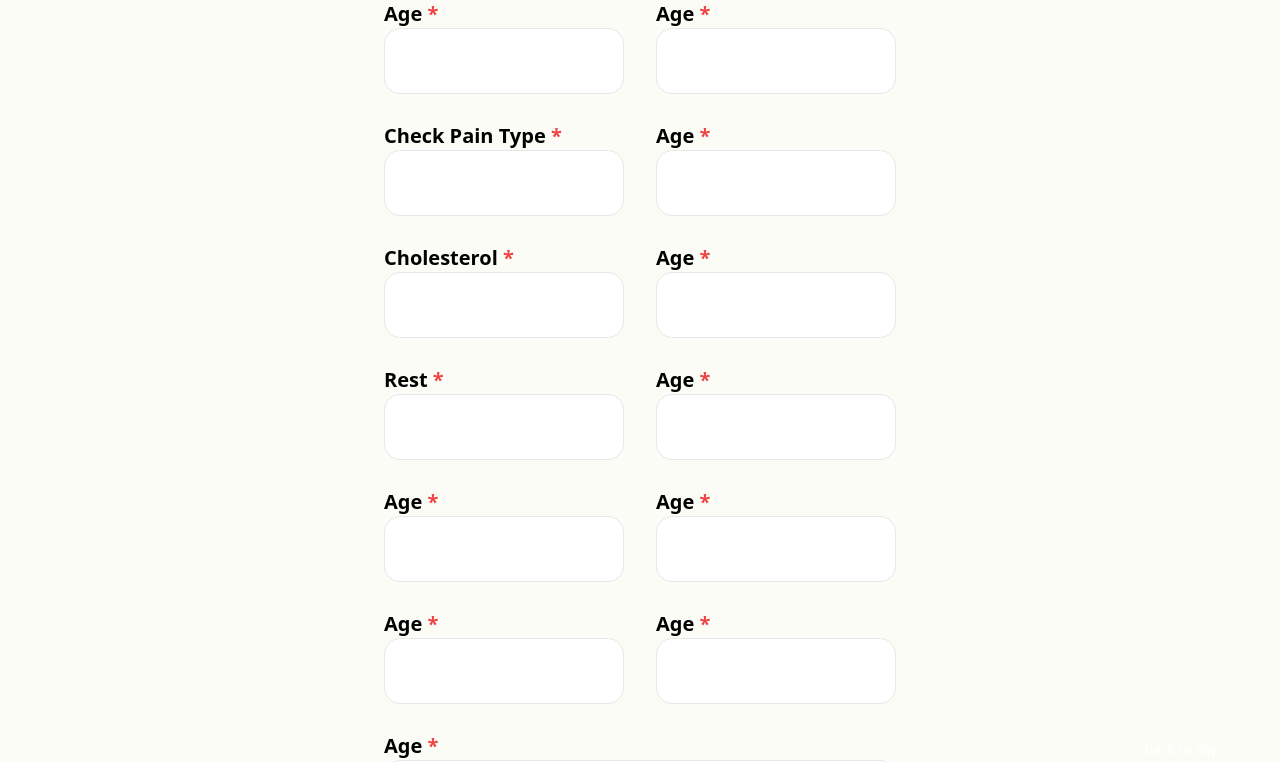
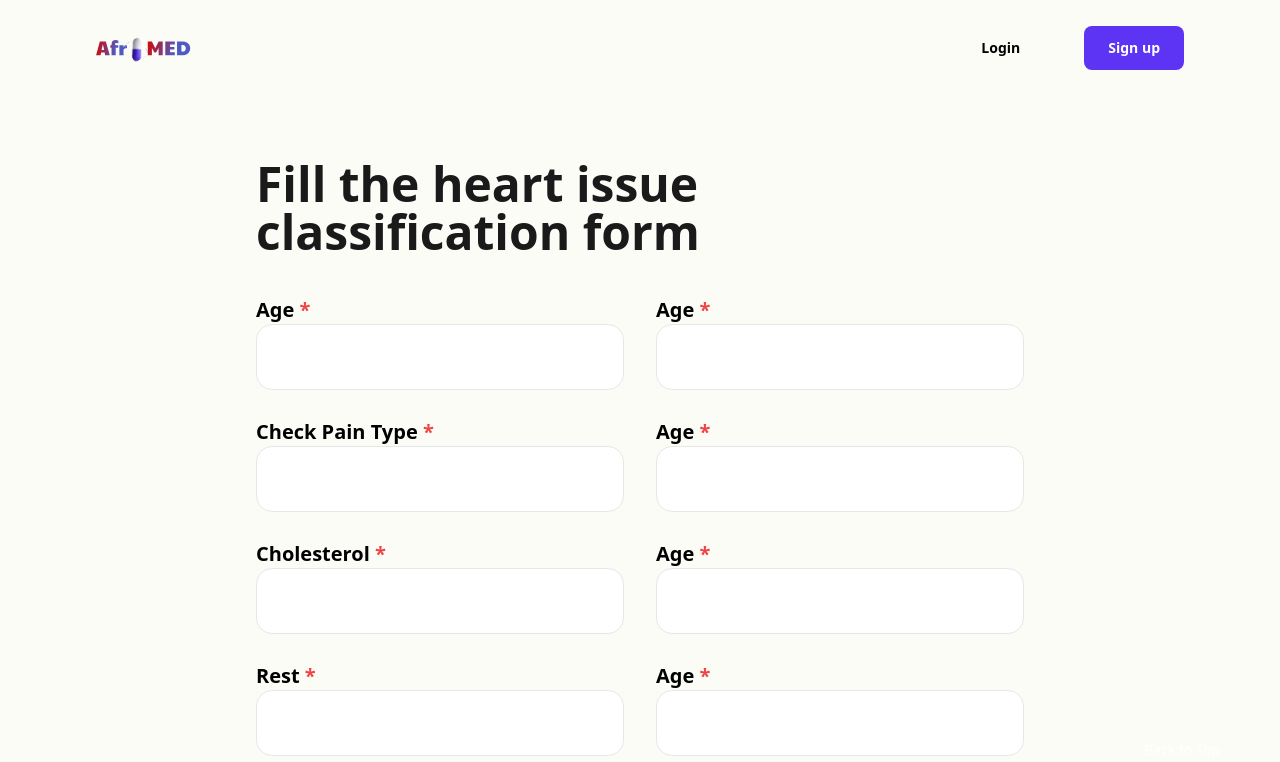
Before and after one commit to queen-x-vee/afrimed-frontend, a React (Create React App) app: page /heart-classification in a window 1280 px wide. Shown: the top 762 px of the page. Built offline with nearby package versions, Linux system fonts and the light colour scheme.

Commit message:
feat: added navbar to heart classification page

```diff
--- a/src/components/landingpage-components/heartClassification/heartClassification.jsx
+++ b/src/components/landingpage-components/heartClassification/heartClassification.jsx
@@ -1,12 +1,44 @@
 import React from "react";
 import Footer from "../footer";
+import { Link } from "react-router-dom";
+import Logo from "../../../assests/authentication/logo.svg";
 
 const HeartClassification = () => {
   return (
     <div className="w-full bg-[#FCFCF7] ">
-      <form className=" mx-auto w-full max-w-lg ">
-        <div className="flex gap-8 ">
-          <div className="left">
+      <nav
+        className={
+          "flex lg:flex-row items-center justify-between px-2  md:px-24"
+        }
+      >
+        <div>
+          <Link to="/">
+            <img src={Logo} alt="logo" className="w-12 h-12 md:w-24 md:h-24" />
+          </Link>
+        </div>
+
+        <div className="flex flex-row items-center gap-3 md:gap-10">
+          <Link
+            to="/login"
+            className="text-xs md:text-sm font-bold py-1 px-3 md:py-3 md:px-6 "
+          >
+            Login
+          </Link>
+          <Link
+            to="/signup"
+            className=" text-xs md:text-sm font-bold py-1 px-3 md:py-3 md:px-6 text-white bg-[#5D34F3] rounded-lg"
+          >
+            Sign up
+          </Link>
+        </div>
+      </nav>
+
+      <form className="mx-auto w-full md:w-3/5 ">
+        <div className="font-bold text-[#1B1A1A] text-3xl md:text-4xl lg:text-5xl mb-6  mt-10 md:mb-10 md:mt-16">
+          Fill the heart issue classification form
+        </div>
+        <div className="flex gap-8  ">
+          <div className="left w-1/2">
             <div className="mb-4 md:mb-7">
               <label className="font-semibold text-xl">
                 Age <span className="text-red-500">*</span>
@@ -20,7 +52,7 @@ const HeartClassification = () => {
                 />
               </div>
             </div>
-            <div  className="mb-4 md:mb-7">
+            <div className="mb-4 md:mb-7">
               <label className="font-semibold text-xl">
                 Check Pain Type <span className="text-red-500">*</span>
               </label>
@@ -33,7 +65,7 @@ const HeartClassification = () => {
                 />
               </div>
             </div>
-            <div  className="mb-4 md:mb-7">
+            <div className="mb-4 md:mb-7">
               <label className="font-semibold text-xl">
                 Cholesterol <span className="text-red-500">*</span>
               </label>
@@ -46,7 +78,7 @@ const HeartClassification = () => {
                 />
               </div>
             </div>
-            <div  className="mb-4 md:mb-7">
+            <div className="mb-4 md:mb-7">
               <label className="font-semibold text-xl">
                 Rest <span className="text-red-500">*</span>
               </label>
@@ -59,7 +91,7 @@ const HeartClassification = () => {
                 />
               </div>
             </div>
-            <div  className="mb-4 md:mb-7">
+            <div className="mb-4 md:mb-7">
               <label className="font-semibold text-xl">
                 Age <span className="text-red-500">*</span>
               </label>
@@ -72,7 +104,7 @@ const HeartClassification = () => {
                 />
               </div>
             </div>
-            <div  className="mb-4 md:mb-7">
+            <div className="mb-4 md:mb-7">
               <label className="font-semibold text-xl">
                 Age <span className="text-red-500">*</span>
               </label>
@@ -86,8 +118,8 @@ const HeartClassification = () => {
               </div>
             </div>
           </div>
-          <div>
-            <div  className="mb-4 md:mb-7">
+          <div className="w-1/2">
+            <div className="mb-4 md:mb-7">
               <label className="font-semibold text-xl">
                 Age <span className="text-red-500">*</span>
               </label>
@@ -100,7 +132,7 @@ const HeartClassification = () => {
                 />
               </div>
             </div>
-            <div  className="mb-4 md:mb-7">
+            <div className="mb-4 md:mb-7">
               <label className="font-semibold text-xl">
                 Age <span className="text-red-500">*</span>
               </label>
@@ -113,7 +145,7 @@ const HeartClassification = () => {
                 />
               </div>
             </div>
-            <div  className="mb-4 md:mb-7">
+            <div className="mb-4 md:mb-7">
               <label className="font-semibold text-xl">
                 Age <span className="text-red-500">*</span>
               </label>
@@ -126,7 +158,7 @@ const HeartClassification = () => {
                 />
               </div>
             </div>
-            <div  className="mb-4 md:mb-7">
+            <div className="mb-4 md:mb-7">
               <label className="font-semibold text-xl">
                 Age <span className="text-red-500">*</span>
               </label>
@@ -139,7 +171,7 @@ const HeartClassification = () => {
                 />
               </div>
             </div>
-            <div  className="mb-4 md:mb-7">
+            <div className="mb-4 md:mb-7">
               <label className="font-semibold text-xl">
                 Age <span className="text-red-500">*</span>
               </label>
@@ -152,7 +184,7 @@ const HeartClassification = () => {
                 />
               </div>
             </div>
-            <div  className="mb-4 md:mb-7">
+            <div className="mb-4 md:mb-7">
               <label className="font-semibold text-xl">
                 Age <span className="text-red-500">*</span>
               </label>
@@ -167,7 +199,7 @@ const HeartClassification = () => {
             </div>
           </div>
         </div>
-        <div  className="mb-4 md:mb-7">
+        <div className="mb-4 md:mb-7">
           <label className="font-semibold text-xl">
             Age <span className="text-red-500">*</span>
           </label>
--- a/src/components/landingpage-components/navbar.jsx
+++ b/src/components/landingpage-components/navbar.jsx
@@ -19,7 +19,8 @@ const MobileNavbar = () => {
     <nav className={"flex flex-col lg:flex-row gap-4 justify-between px-2  md:px-24"}>
       <div className="flex justify-around items-center text-sm font-semibold gap-3 md:gap-12">
         <div>
-          <img src={Logo} alt="logo" className="w-12 h-12 md:w-24 md:h-24" />
+          <Link to='/'>
+          <img src={Logo} alt="logo" className="w-12 h-12 md:w-24 md:h-24" /></Link>
         </div>
         <span className="li text-xs md:text-sm ">
           <a onClick={() => scrollToSection("home")} href="#home">
```
Lines whose indentation alone changed are shown as unchanged.
